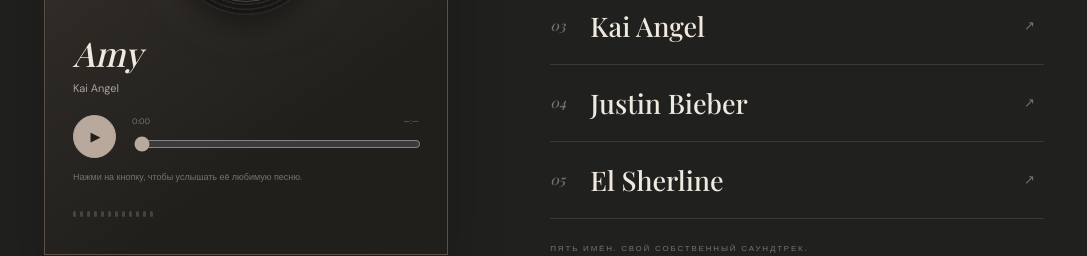
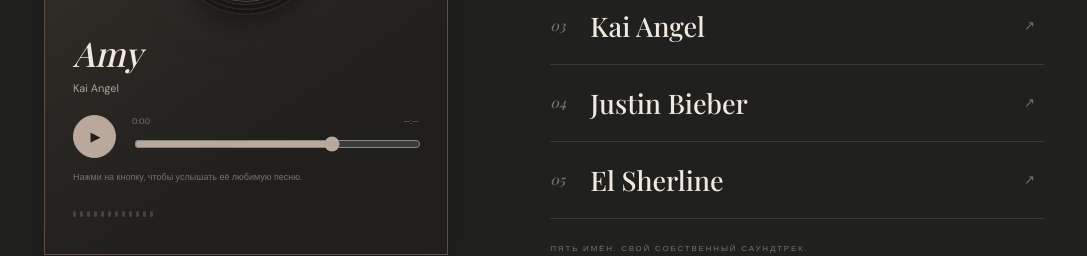
Before and after one commit to Allesent/Varechka, a plain HTML site: page index.html in a window 1280 px wide. Shown: the part 8560-8816 px from the top of the page, without its empty margins (96-1183 px from the left). Drawn offline with nearby package versions, Linux system fonts and the light colour scheme; a web font is replaced by a local one.

Commit message:
Index.html

```diff
--- a/index.html
+++ b/index.html
@@ -139,7 +139,7 @@
           <div class="record-art"><div class="record"><div class="record-center">V</div></div><div class="record-glow"></div></div>
           <div class="track-info"><h3>Amy</h3><p>Kai Angel</p></div>
           <audio id="favoriteAudio" preload="metadata" src="audio/amy.mp3"></audio>
-          <div class="player-controls"><button id="playTrack" class="play-button" aria-label="Воспроизвести песню"><span class="play-icon">▶</span></button><div class="track-progress"><div class="progress-meta"><span id="currentTime">0:00</span><span id="duration">—:—</span></div><input id="seekTrack" type="range" min="0" max="100" value="0" aria-label="Позиция воспроизведения"></div></div>
+          <div class="player-controls"><button id="playTrack" class="play-button" aria-label="Воспроизвести песню"><span class="play-icon">▶</span></button><div class="track-progress"><div class="progress-meta"><span id="currentTime">0:00</span><span id="duration">—:—</span></div><input id="seekTrack" type="range" min="0" max="100" value="70" aria-label="Позиция воспроизведения"></div></div>
           <p id="playerMessage" class="player-message">Нажми на кнопку, чтобы услышать её любимую песню.</p>
           <div class="sound-bars" aria-hidden="true"><i></i><i></i><i></i><i></i><i></i><i></i><i></i><i></i><i></i><i></i><i></i><i></i></div>
         </div>
```
